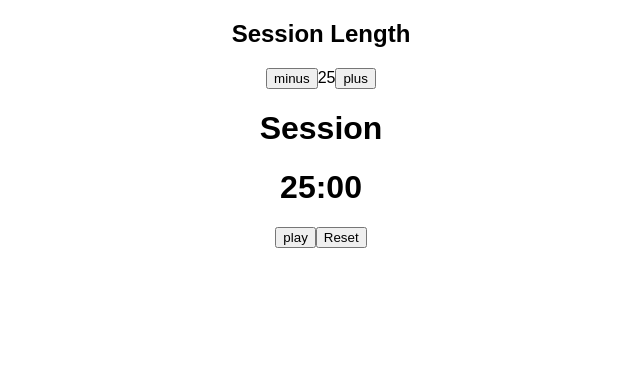
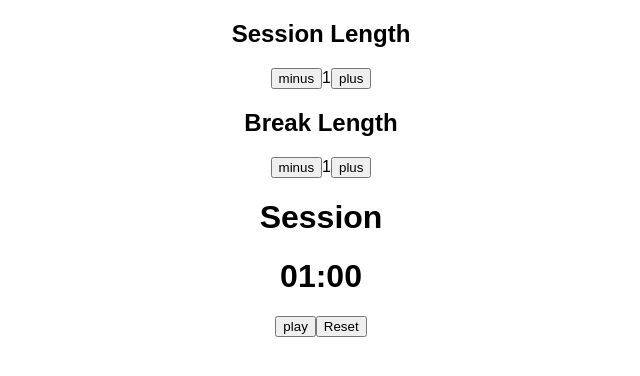
Before and after one commit to greggfine/pomodoro-2, a React (Create React App) app: page / in a window 1280 px wide. Shown: the top 376 px of the page, without its empty margins (319-959 px from the left). Built offline with nearby package versions, Linux system fonts and the light colour scheme.

Commit message:
work on breaklength

```diff
--- a/src/components/CountdownClock.js
+++ b/src/components/CountdownClock.js
@@ -9,8 +9,8 @@ class CountdownClock extends Component {
 
 		this.state = {
 			seconds: 0,
-			minutes: 25,
-			sessLen: 25,
+			minutes: 1,
+			sessLen: 1,
 			playState: false,
 			initSeconds: true,
 			brkLen: 1
@@ -20,6 +20,9 @@ class CountdownClock extends Component {
 		this.resetClock = this.resetClock.bind(this)
 		this.incSessLen = this.incSessLen.bind(this)
 		this.decSessLen = this.decSessLen.bind(this)
+		this.incBrkLen = this.incBrkLen.bind(this)
+		this.decBrkLen = this.decBrkLen.bind(this)
+		this.handleBreak = this.handleBreak.bind(this)
 	}
 
 
@@ -33,6 +36,7 @@ class CountdownClock extends Component {
 			this.interval = setInterval(() => {
 				if(this.state.seconds === -59 && this.state.minutes === 0){
 					clearInterval(this.interval)
+					this.handleBreak()
 				}
 
 				if(this.state.seconds === -60 || this.state.seconds === 0){
@@ -49,11 +53,29 @@ class CountdownClock extends Component {
 						}
 					})
 
-			}, 1000)
+			}, 400)
 		} else{
 			clearInterval(this.interval);
 		}
 	}
+
+	handleBreak(){
+		this.setState({
+			minutes: this.state.brkLen,
+			seconds: 0,
+		})
+		setInterval(() => {
+			this.setState((currentState) => {
+					return {
+						seconds: currentState.seconds -= 1,
+						initSeconds: false
+					}
+				})
+
+			}, 1000)
+		}
+
+
 
 	resetClock(){
 		clearInterval(this.interval)
@@ -95,9 +117,31 @@ class CountdownClock extends Component {
 	}
 
 
+
+	incBrkLen(){
+		if(this.state.brkLen < 60 && !this.state.playState){
+			this.setState((currentState) => {
+				return {
+					brkLen: currentState.brkLen += 1
+				}
+			})
+		}
+	}
+
+	decBrkLen(){
+		if(this.state.brkLen > 1 && !this.state.playState){
+			this.setState((currentState) => {
+				return {
+					brkLen: currentState.brkLen -= 1
+				}
+			})
+		}
+	}
+
+
 	render(){
 
-		const { minutes, seconds, sessLen } = this.state;
+		const { minutes, seconds, sessLen, brkLen } = this.state;
 		return(
 			<div style={{ textAlign: 'center'}}>
 
@@ -105,6 +149,12 @@ class CountdownClock extends Component {
 					sessLen={sessLen}
 					incSessLen={this.incSessLen}
 					decSessLen={this.decSessLen}
+				/>
+
+				<BreakLength
+					brkLen={brkLen}
+					incBrkLen={this.incBrkLen}
+					decBrkLen={this.decBrkLen}
 				/>
 
 				<h1 id="timer-label">Session</h1>
```
Also changed, not shown: src/components/BreakLength.js (+10 -2 lines).
